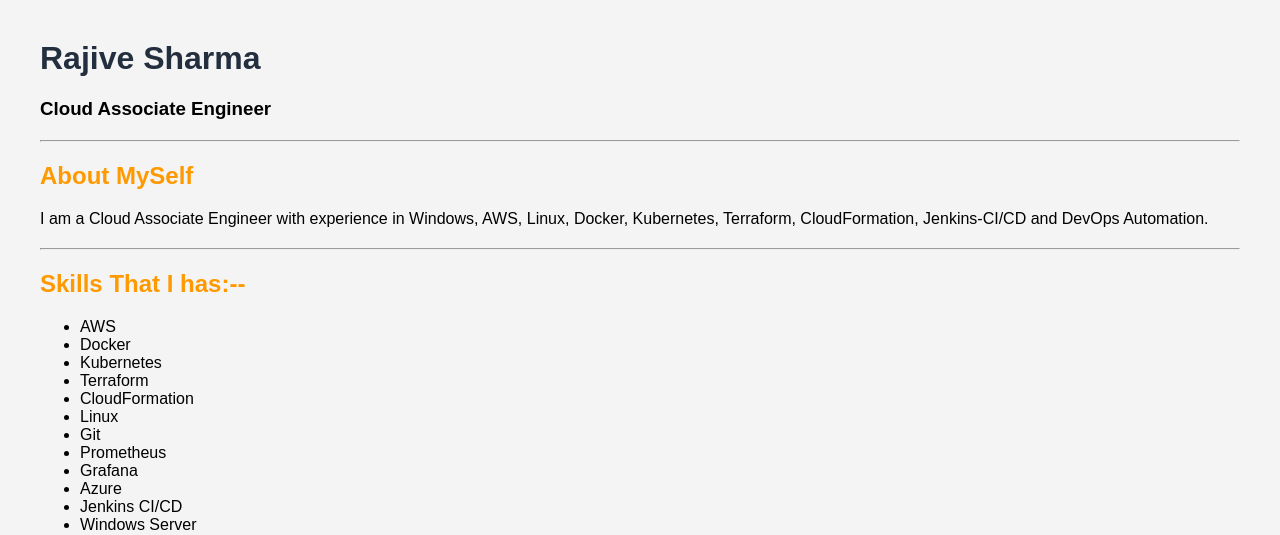
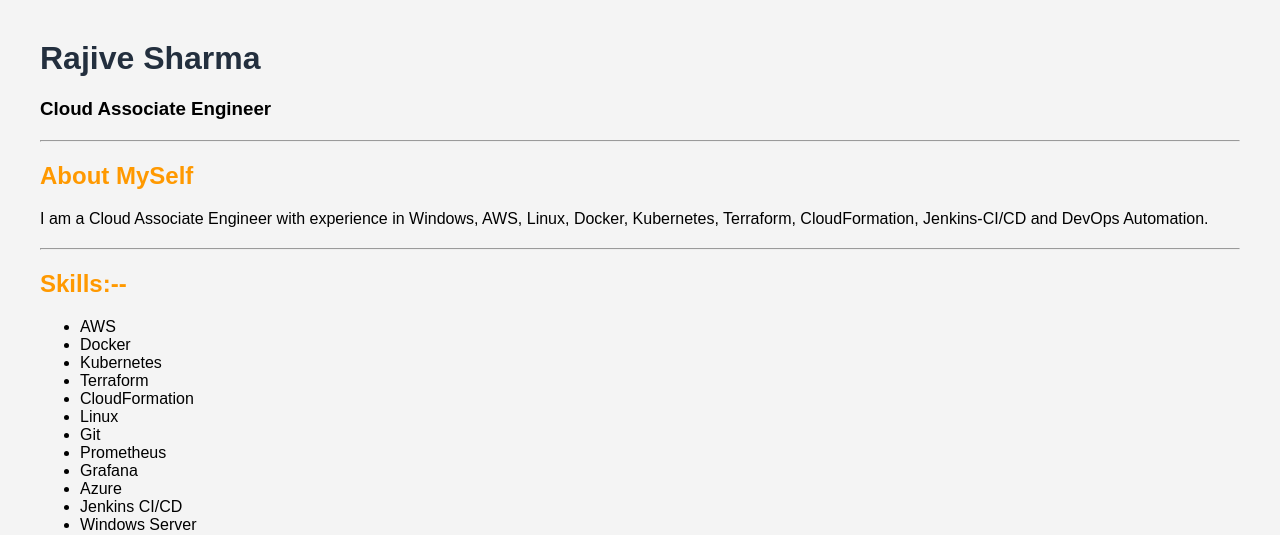
Before and after one commit to RajiveSharma771/My-Portfolio, a Flask app: page / in a window 1280 px wide. Shown: the top 535 px of the page. Run offline with Flask 3, Linux system fonts and the light colour scheme.

Commit message:
seveth commit

```diff
--- a/templates/index.html
+++ b/templates/index.html
@@ -22,7 +22,7 @@ Linux, Docker, Kubernetes, Terraform, CloudFormation, Jenkins-CI/CD and DevOps A
 
 <hr>
 
-<h2>Skills That I has:--</h2>
+<h2>Skills:--</h2>
 
 <ul>
 <li>AWS</li>
```
